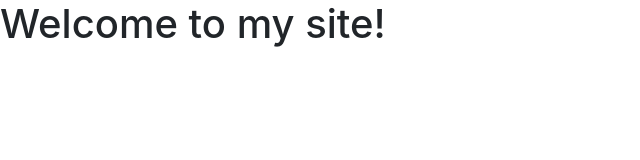
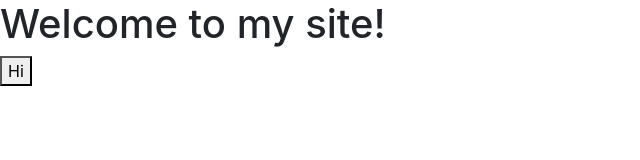
Before and after one commit to Milo123459/salvage-official, a React (Create React App) app: page / in a window 1280 px wide. Shown: the top 160 px of the page, without its empty margins (0-640 px from the left). Built offline with nearby package versions, Linux system fonts and the light colour scheme.

Commit message:
New update

```diff
--- a/src/App.js
+++ b/src/App.js
@@ -6,6 +6,7 @@ function App() {
     <Router>
     <div className="App">
       <h1> Welcome to my site! </h1>
+      <button> Hi </button>
     </div>
     </Router>
   );
```
